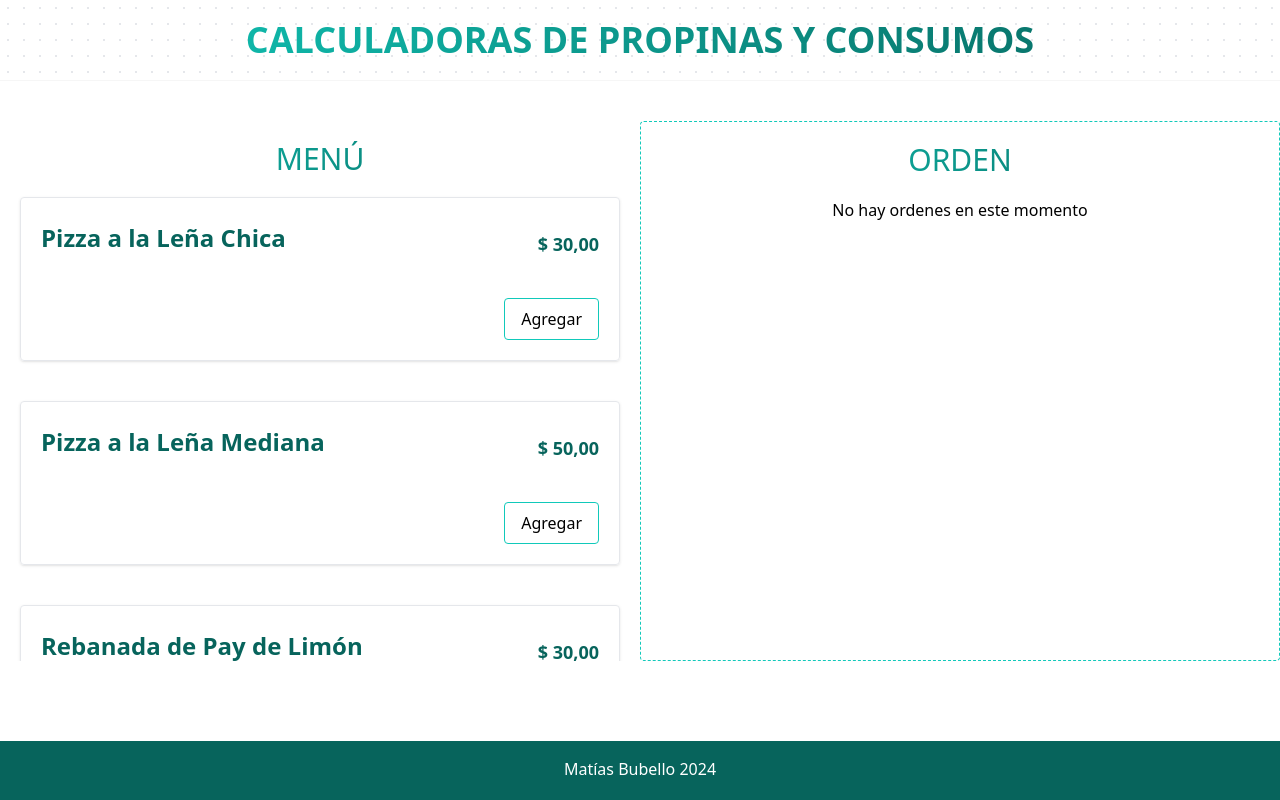
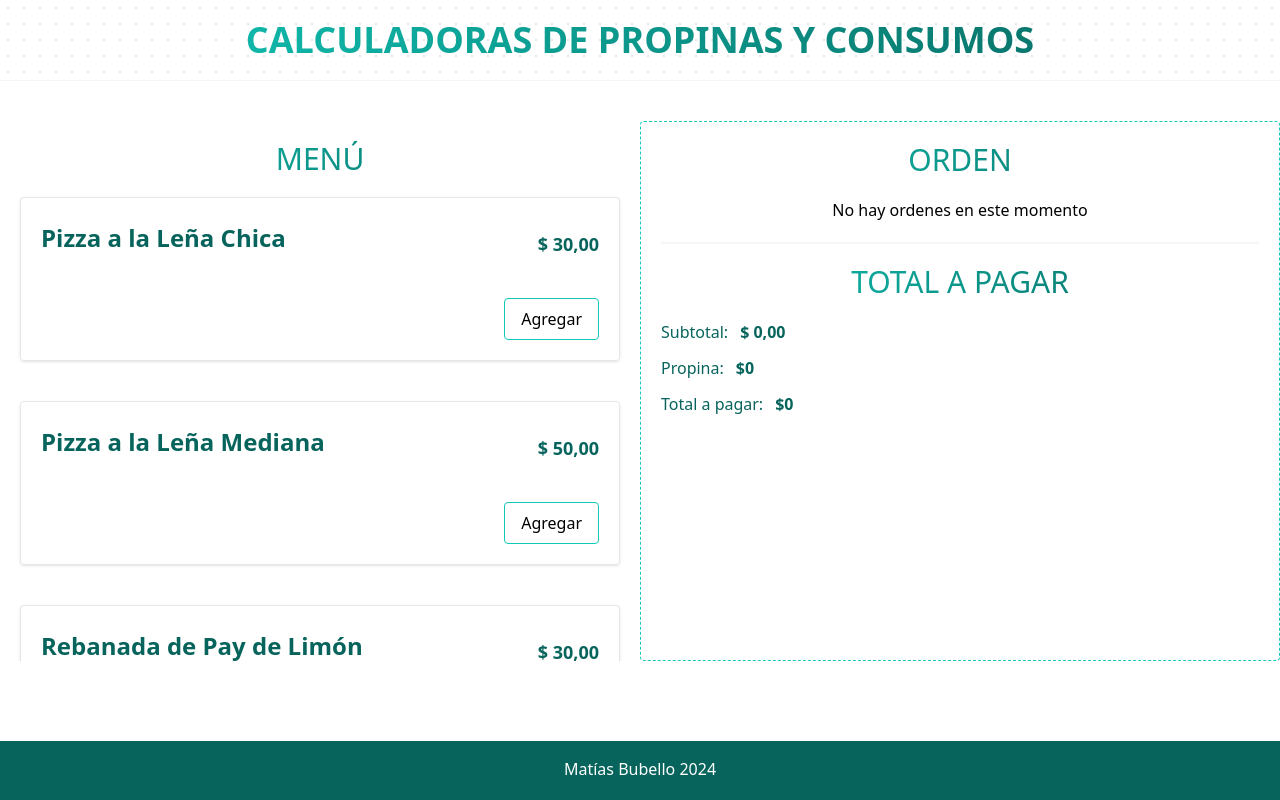
Before and after one commit to MattEzekiel/Calculadora-Propinas, a React (Vite) app: page / in a window 1280 px wide. Built offline with nearby package versions, Linux system fonts and the light colour scheme.

Commit message:
Orders totals

```diff
--- a/src/components/Orders/OrderItems.tsx
+++ b/src/components/Orders/OrderItems.tsx
@@ -10,10 +10,10 @@ function OrderItems({ order, removeOrder }: OrderItems) {
   const { quantity, name, price } = order;
   return (
     <div className={"relative border-t border-gray-200 p-5"}>
-      <p>
+      <p className={"text-tertiary text-2xl"}>
         {name} - {formatPrice(price * quantity)}
       </p>
-      <p className={"font-bold"}>Cantidad: {quantity}</p>
+      <p className={"font-bold text-tertiary"}>Cantidad: {quantity}</p>
       <button
         className={
           "absolute top-2.5 right-0 text-red-500 border rounded-full border-red-500 py-1 px-2.5 uppercase font-medium text-center grid items-center"
--- /dev/null
+++ b/src/components/Orders/OrderTotals.tsx
@@ -0,0 +1,39 @@
+import H2 from "../H2.tsx";
+import { OrderItem } from "../../types";
+import { useMemo } from "react";
+import { formatPrice } from "../../helpers";
+
+type OrderItems = {
+  orders: OrderItem[];
+};
+function OrderTotals({ orders }: OrderItems) {
+  console.log(orders);
+  const subTotalAmount = useMemo(() => {
+    return orders.reduce((acc, order) => {
+      return acc + order.price;
+    }, 0);
+  }, [orders]);
+
+  return (
+    <div className={"space-y-3 border-secondary border-t-2 pt-5"}>
+      <H2 text={"TOTAL A PAGAR"}></H2>
+      <dl className={"flex gap-x-3 items-center"}>
+        <dt className={"text-tertiary"}>Subtotal:</dt>
+        <dd className={"font-bold text-tertiary"}>
+          {formatPrice(subTotalAmount)}
+        </dd>
+      </dl>
+      <dl className={"flex gap-x-3 items-center"}>
+        <dt className={"text-tertiary"}>Propina:</dt>
+        <dd className={"font-bold text-tertiary"}>$0</dd>
+      </dl>
+      <dl className={"flex gap-x-3 items-center"}>
+        <dt className={"text-tertiary"}>Total a pagar:</dt>
+        <dd className={"font-bold text-tertiary"}>$0</dd>
+      </dl>
+      {/*<button type={"button"}>Reset</button>*/}
+    </div>
+  );
+}
+
+export default OrderTotals;
--- a/src/components/Orders/index.tsx
+++ b/src/components/Orders/index.tsx
@@ -1,6 +1,7 @@
 import H2 from "../H2.tsx";
 import OrderItems from "./OrderItems.tsx";
 import useOrderContext from "../../hooks/useOrders.ts";
+import OrderTotals from "./OrderTotals.tsx";
 
 function Orders() {
   const { orders, removeOrder } = useOrderContext();
@@ -18,6 +19,7 @@ function Orders() {
       ) : (
         <p className={"text-center"}>No hay ordenes en este momento</p>
       )}
+      <OrderTotals orders={orders} />
     </section>
   );
 }
```
